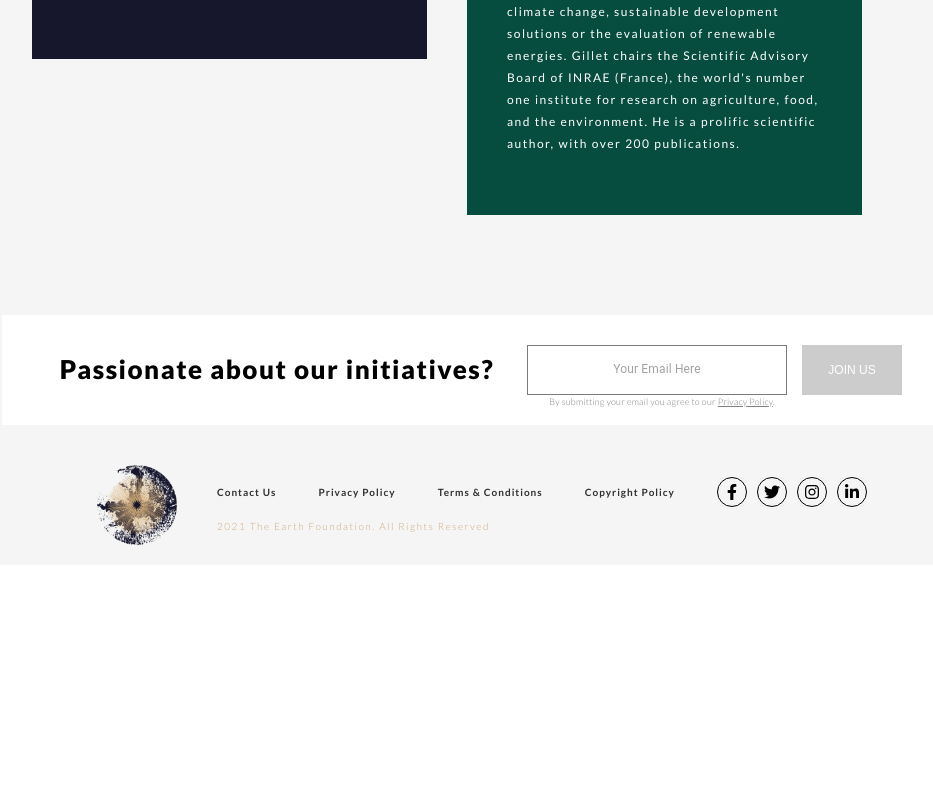
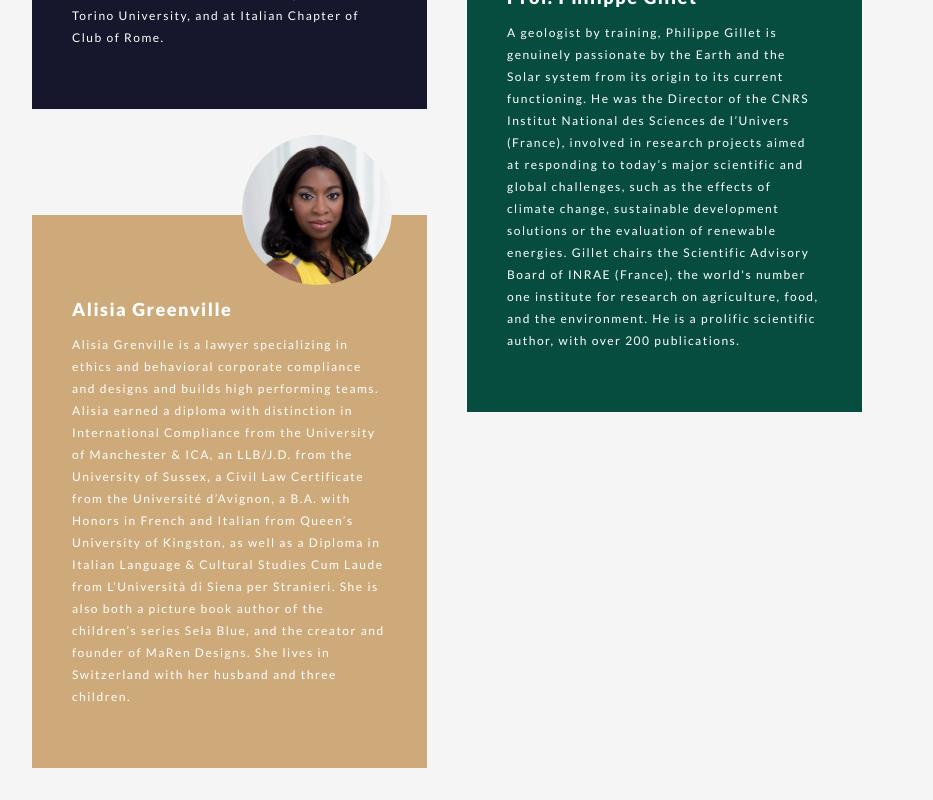
Before and after one commit to GaddMaster/earth-foundation, a Next.js app: page /advisors in a window 1280 px wide. Shown: the part 1020-1820 px from the top of the page, without its empty margins (193-1126 px from the left). Before the commit the page ends 1585 px from the top, so only its background shows below. Built offline with nearby package versions, Linux system fonts and the light colour scheme.

Commit message:
Made issues 1 fixes

```diff
--- a/pages/advisors.jsx
+++ b/pages/advisors.jsx
@@ -28,6 +28,15 @@ const advisors = [
     isUnknown: false,
     paragraphs: [
       "A geologist by training, Philippe Gillet is genuinely passionate by the Earth and the Solar system from its origin to its current functioning. He was the Director of the CNRS Institut National des Sciences de l’Univers (France), involved in research projects aimed at responding to today’s major scientific and global challenges, such as the effects of climate change, sustainable development solutions or the evaluation of renewable energies. Gillet chairs the Scientific Advisory Board of INRAE (France), the world's number one institute for research on agriculture, food, and the environment. He is a prolific scientific author, with over 200 publications."
+    ],
+  },
+  {
+    avatar: "/images/alisia/avatar.jpg",
+    image: "/images/alisia/portrait.jpg",
+    name: "Alisia Greenville",
+    isUnknown: false,
+    paragraphs: [
+      "Alisia Grenville is a lawyer specializing in ethics and behavioral corporate compliance and designs and builds high performing teams. Alisia earned a diploma with distinction in International Compliance from the University of Manchester & ICA, an LLB/J.D. from the University of Sussex, a Civil Law Certificate from the Université d’Avignon, a B.A. with Honors in French and Italian from Queen’s University of Kingston, as well as a Diploma in Italian Language & Cultural Studies Cum Laude from L’Università di Siena per Stranieri. She is also both a picture book author of the children’s series Sela Blue, and the creator and founder of MaRen Designs.  She lives in Switzerland with her husband and three children."
     ],
   },
 ];
--- a/pages/earth-prize.jsx
+++ b/pages/earth-prize.jsx
@@ -53,7 +53,7 @@ const EarthPrize = () => {
                 </TitleDesc>
                 <div className = {styles.circles}>
                     <div className = {`${styles.circle} ${styles.image} ${styles.tree}`}>
-                        <img src = "/images/earthLogo.png" alt = "trees" />
+                        <img src = "/images/playground.png" alt = "trees" />
                     </div>
                     <div className = {`${styles.circle} ${styles.register}`}>
                         <div className = {styles.wrapper}>
@@ -118,7 +118,7 @@ const EarthPrize = () => {
                         </div>
                     </div>
                     <div className = {`${styles.circle} ${styles.image} ${styles.deer}`}>
-                        <img src = "/images/playground.png" alt = "deer" />
+                        <img src = "/images/earthLogo.png" alt = "deer" />
                     </div>
                     <div className = {`${styles.circle} ${styles.adjudicating}`}>
                         <div className = {styles.wrapper}>
--- a/styles/advisers.module.scss
+++ b/styles/advisers.module.scss
@@ -66,7 +66,7 @@
     align-items: flex-start;
     grid-gap: 40px;
     max-width: 900px;
-    margin: 50px auto 100px;
+    margin: 100px auto 100px;
     color: white;
     padding: 0 35px;
 
@@ -89,8 +89,19 @@
         }
 
         &:nth-child(2) {
-            margin-top: 90px;
+            margin-top: 60%;
             background-color: #074d3f;
+
+            @media (max-width: $breakpoint) {
+                background-color: transparent;
+                padding: 0;
+                margin-top: 50px;
+            }
+        }
+
+        &:nth-child(3) {
+            background-color: #CEAA7A;
+            margin-top: -60%;
 
             @media (max-width: $breakpoint) {
                 background-color: transparent;
--- a/styles/earth.prize.module.scss
+++ b/styles/earth.prize.module.scss
@@ -207,6 +207,7 @@
         }
         .deer {
             z-index: 1;
+            background-color: black;
             @media (min-width: $breakpoint) {
                 height: 700px;
                 width: 700px;
```
Also changed, not shown: public/images/alisia/avatar.jpg (added), public/images/alisia/portrait.jpg (added).
